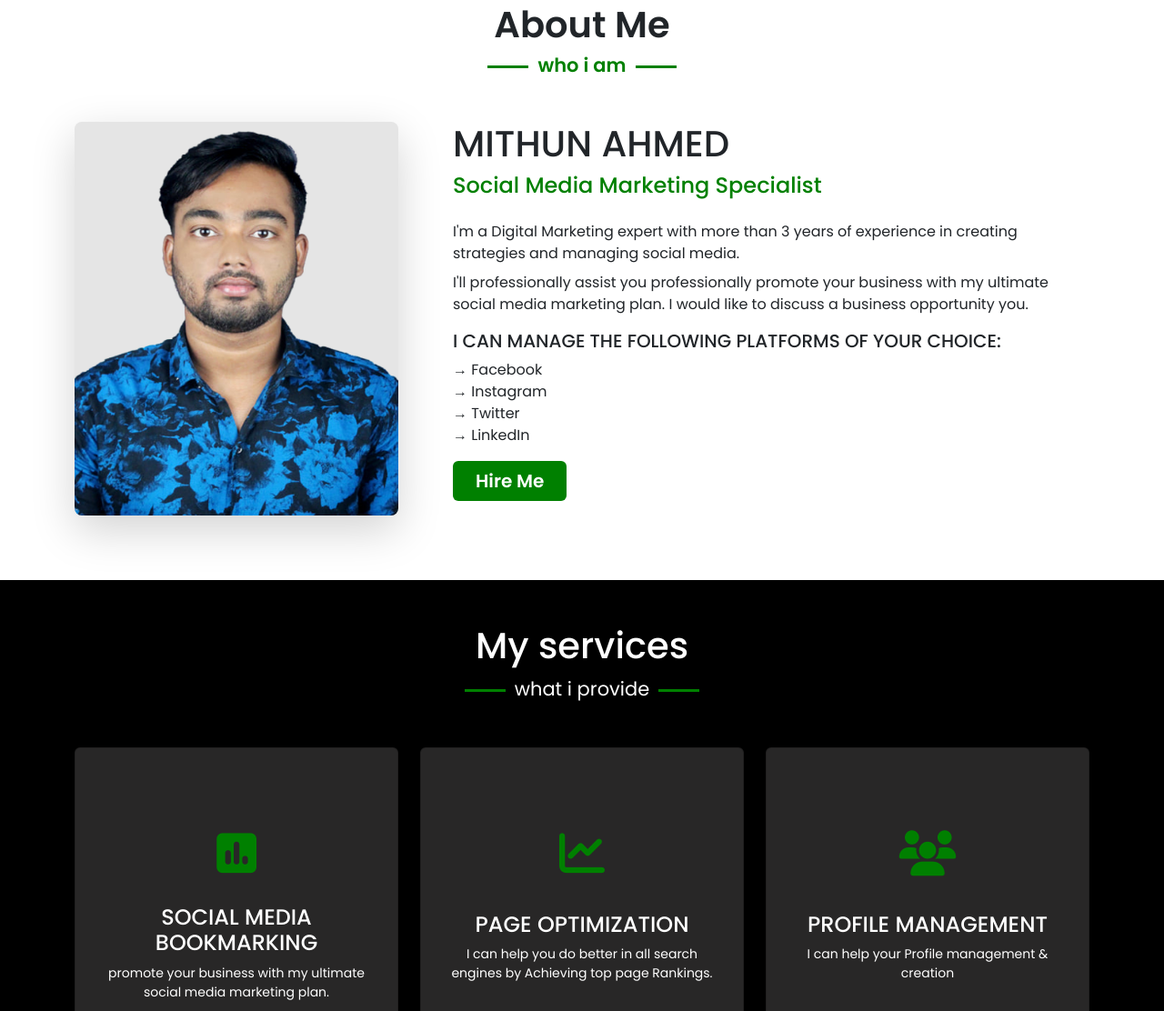
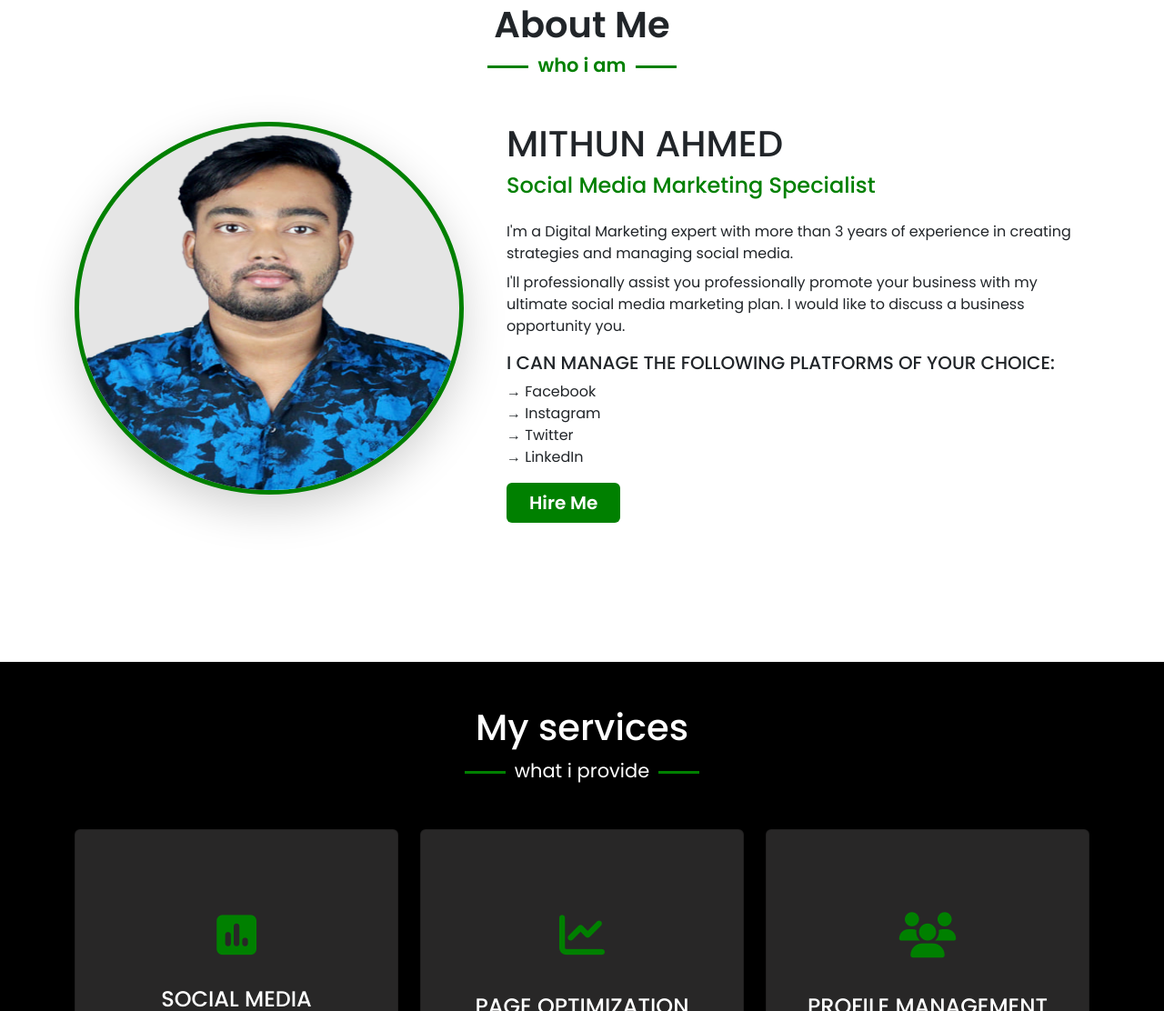
Before and after one commit to nasim0994/mithu, a plain HTML site: page index.html in a window 1280 px wide. Shown: the part 913-2025 px from the top of the page at 91% size. Drawn offline with nearby package versions, Linux system fonts and the light colour scheme.

Commit message:
about img change

```diff
--- a/index.html
+++ b/index.html
@@ -83,7 +83,7 @@
     <!-- header area end -->
 
     <!-- slider area start  -->
-    <section class="slider-area bg-black text-light">
+    <section class="slider-area text-light">
       <div class="container">
         <div class="row">
           <div class="col-12">
@@ -123,14 +123,14 @@
           </div>
         </div>
         <div class="row">
-          <div class="col-lg-4">
+          <div class="col-lg-5">
             <img
               src="img/about.png"
               alt=""
-              class="about-img img-fluid rounded-3 shadow-lg"
+              class="about-img img-fluid rounded-3 shadow-lg rounded-5"
             />
           </div>
-          <div class="col-lg-8 ps-5">
+          <div class="col-lg-7">
             <h1>MITHUN AHMED</h1>
             <h4 class="text-red mb-4">Social Media Marketing Specialist</h4>
             <p class="mb-2">
--- a/style.css
+++ b/style.css
@@ -37,9 +37,11 @@
 
 /* about area style  */
 img.about-img {
-  height: 95%;
-  width: 100%;
+  height: 75%;
+  width: 95%;
   background: #e5e5e5;
+  border-radius: 50% !important;
+  border: 5px solid green;
 }
 .title-p-effect {
   font-family: inherit;
```
